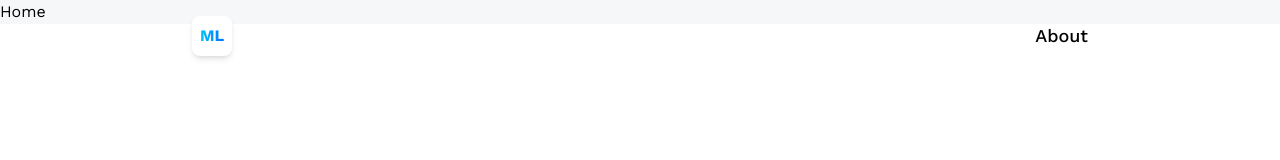
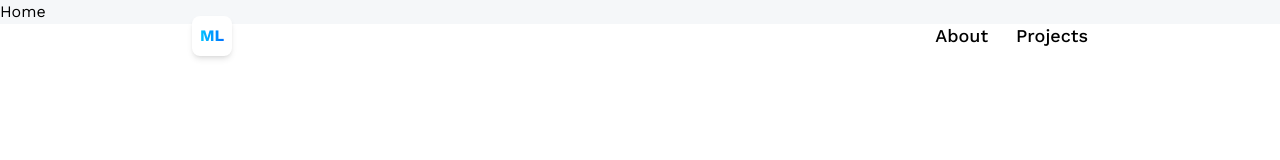
Before and after one commit to thatmeanlook/3d_web, a React (Vite) app: page / in a window 1280 px wide. Shown: the top 160 px of the page. Built offline with nearby package versions, Linux system fonts and the light colour scheme.

Commit message:
Update Navbar.jsx

```diff
--- a/src/components/Navbar.jsx
+++ b/src/components/Navbar.jsx
@@ -7,11 +7,20 @@
             <NavLink to='/' className='w-10 h-10 rounded-lg bg-white items-center justify-center flex font-bold shadow-md'>
                 <p className='blue-gradient_text'>ML</p>
             </NavLink>
+
             <nav className='flex text-lg gap-7 font-medium'>
+
                 <NavLink to='/about' className={({ isActive }) => isActive ?
                     'text-blue-500' : 'text-black'}>
                     About
                 </NavLink>
+
+                <NavLink to='/projects' className={({ isActive }) => isActive ?
+                    'text-blue-500' : 'text-black'}>
+                    Projects
+                </NavLink>
+
+
 
             </nav>
 
```
